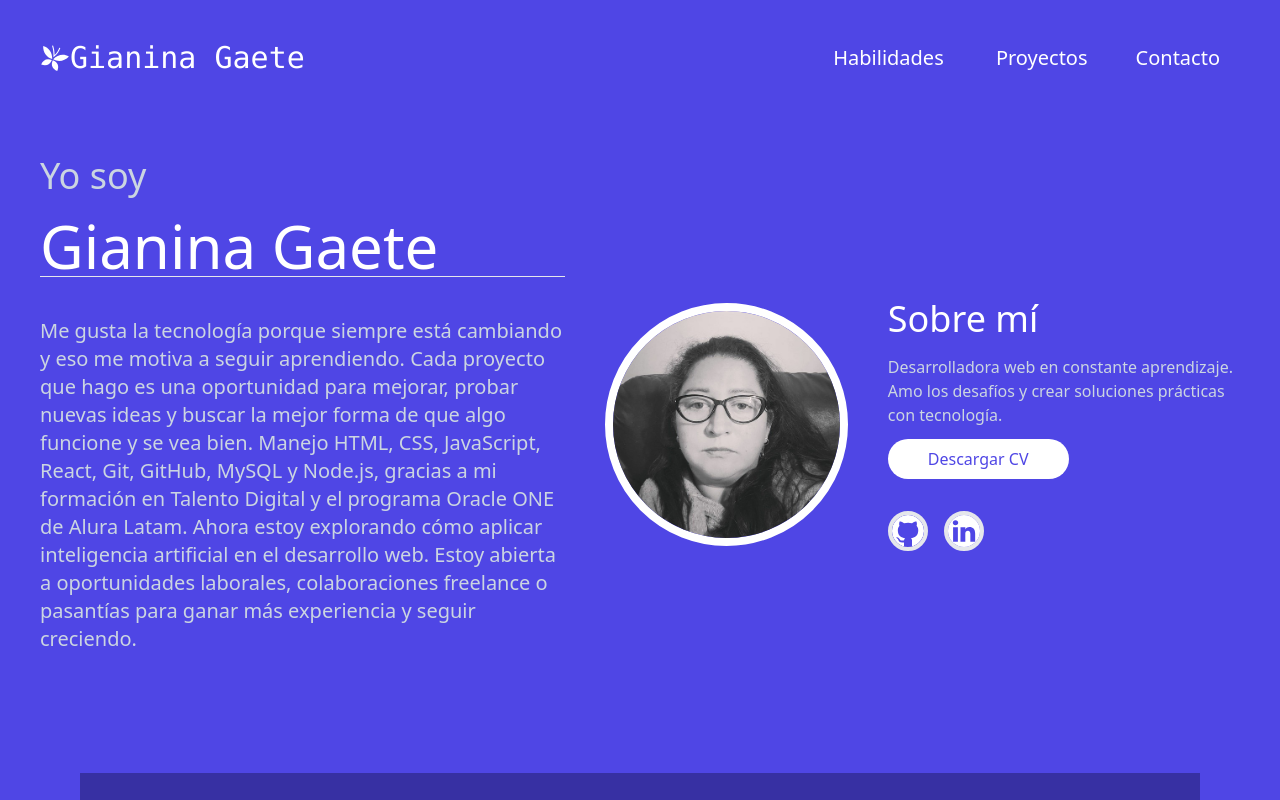
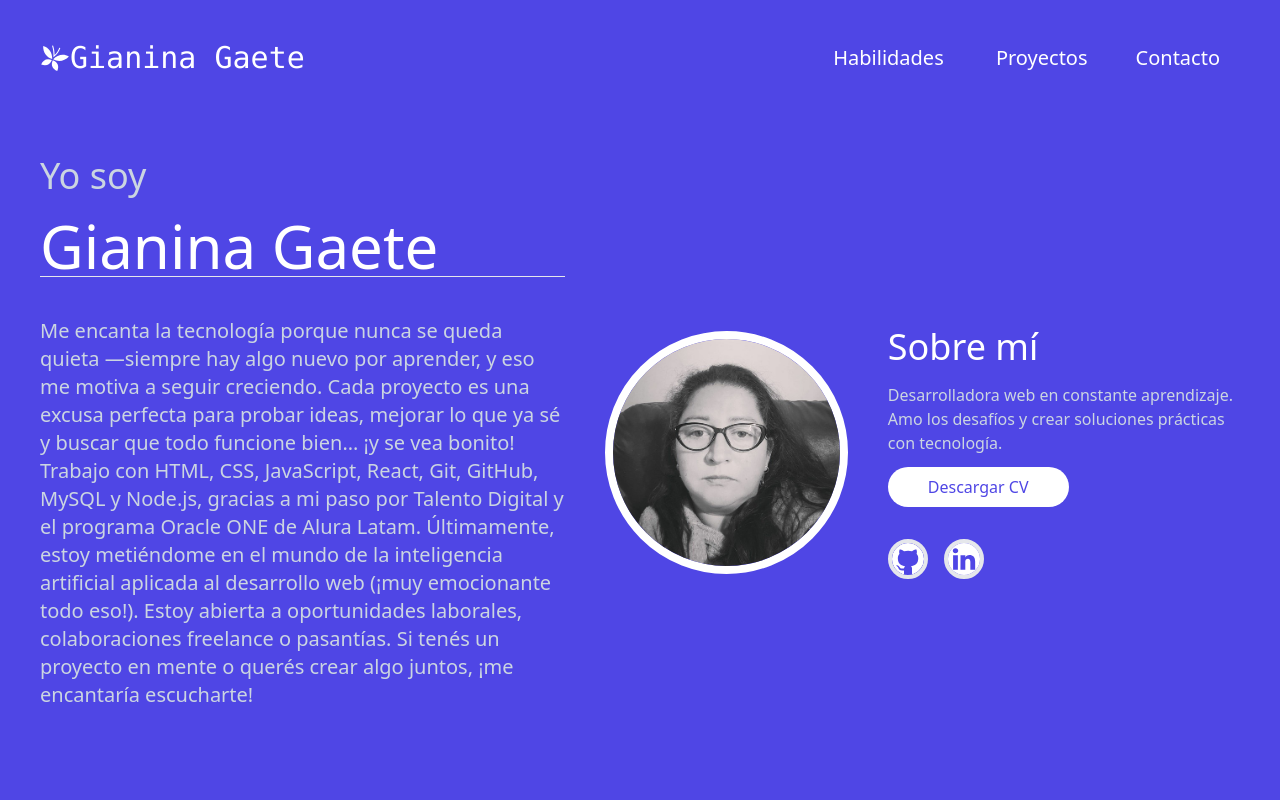
Before and after one commit to NinaGaZu/Portafolio, a React (Vite) app: page / in a window 1280 px wide. Shown: the top 800 px of the page. Built offline with nearby package versions, Linux system fonts and the light colour scheme; grey boxes are pictures that could not be loaded.

Commit message:
actualización

```diff
--- a/src/Component/Hero.jsx
+++ b/src/Component/Hero.jsx
@@ -10,9 +10,16 @@ const Hero = () => {
         <h1 className="text-6xl">Gianina Gaete</h1>
         <hr />
         <p className="mt-10 text-xl text-slate-300 font-sans">
-          Me gusta la tecnología porque siempre está cambiando y eso me motiva a seguir aprendiendo. Cada proyecto que hago es una oportunidad para mejorar, probar nuevas ideas y buscar la mejor forma de que algo funcione y se vea bien.
-     Manejo HTML, CSS, JavaScript, React, Git, GitHub, MySQL y Node.js, gracias a mi formación en Talento Digital y el programa Oracle ONE de Alura Latam. Ahora estoy explorando cómo aplicar inteligencia artificial en el desarrollo web.
-     Estoy abierta a oportunidades laborales, colaboraciones freelance o pasantías para ganar más experiencia y seguir creciendo.
+          Me encanta la tecnología porque nunca se queda quieta —siempre hay algo nuevo por aprender,
+          y eso me motiva a seguir creciendo. Cada proyecto es una excusa perfecta para probar ideas,
+          mejorar lo que ya sé y buscar que todo funcione bien… ¡y se vea bonito!
+
+          Trabajo con HTML, CSS, JavaScript, React, Git, GitHub, MySQL y Node.js, gracias a mi paso por Talento
+          Digital y el programa Oracle ONE de Alura Latam. Últimamente, estoy metiéndome en el mundo de la
+          inteligencia artificial aplicada al desarrollo web (¡muy emocionante todo eso!).
+
+          Estoy abierta a oportunidades laborales, colaboraciones freelance o pasantías. Si tenés un proyecto en
+          mente o querés crear algo juntos, ¡me encantaría escucharte!
         </p>
       </div>
 
```
